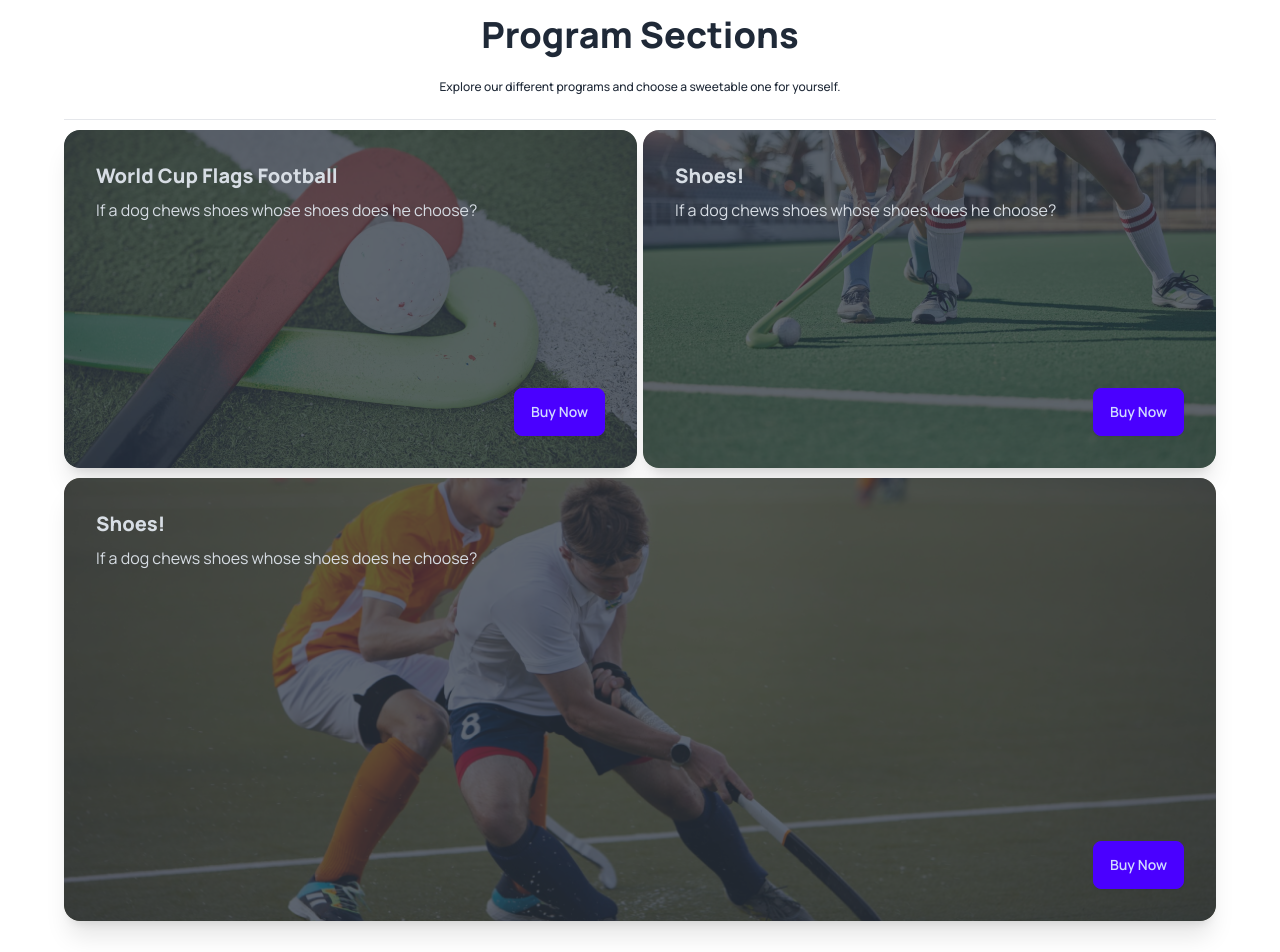
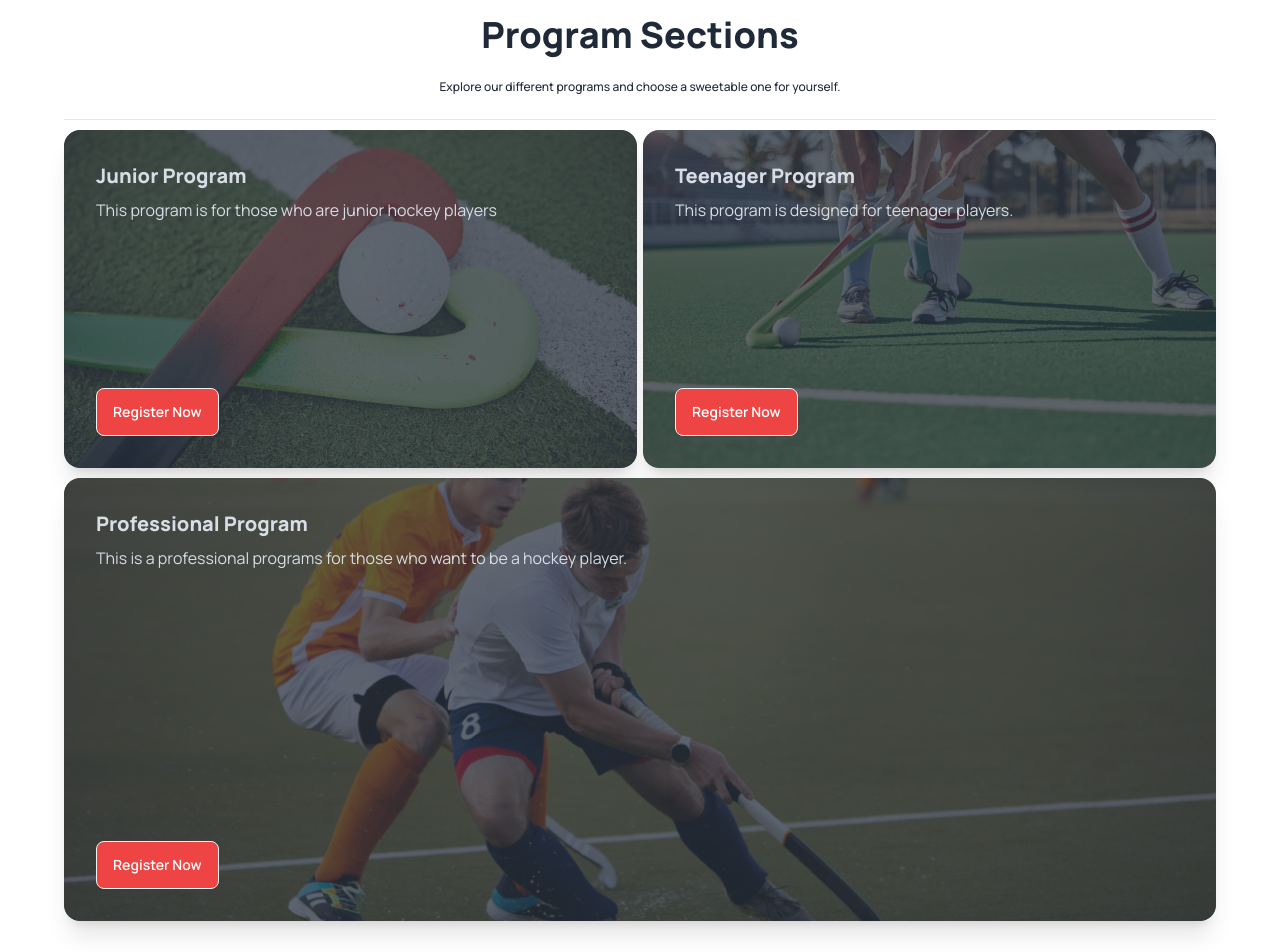
Before and after one commit to Sahara-Tohfa/Assignment-3-hockeys, a plain HTML site: page index.html in a window 1280 px wide. Shown: the part 1160-2112 px from the top of the page. Drawn offline with nearby package versions, Linux system fonts and the light colour scheme.

Commit message:
added the texts

```diff
--- a/index.html
+++ b/index.html
@@ -135,21 +135,21 @@
           <div class=" lg:flex justify-between space-y-2.5 lg:space-y-0">
           <div class="card bg-base-100 shadow-xl image-full ">
             <figure><img src="./images/2.png" alt="Shoes" /></figure>
-            <div class="card-body">
-              <h2 class="card-title text-xl font-extrabold">World Cup Flags Football</h2>
-              <p>If a dog chews shoes whose shoes does he choose?</p>
-              <div class="card-actions justify-end">
-                <button class="btn btn-primary">Buy Now</button>
+            <div class="card-body items-baseline content-baseline">
+              <h2 class="card-title text-xl font-extrabold">Junior Program</h2>
+              <p>This program is for those who are junior hockey players</p>
+              <div class="card-actions">
+                <button class="btn text-white bg-red-500">Register Now</button>
               </div>
             </div>
           </div>
           <div class="card bg-base-100 shadow-xl image-full ">
             <figure><img src="./images/3.png" alt="Shoes" /></figure>
             <div class="card-body">
-              <h2 class="card-title text-xl font-extrabold">Shoes!</h2>
-              <p>If a dog chews shoes whose shoes does he choose?</p>
-              <div class="card-actions justify-end">
-                <button class="btn btn-primary">Buy Now</button>
+              <h2 class="card-title text-xl font-extrabold">Teenager Program</h2>
+              <p>This program is designed for teenager players.</p>
+              <div class="card-actions">
+                <button class="btn text-white bg-red-500">Register Now</button>
               </div>
             </div>
           </div>
@@ -157,10 +157,10 @@
           <div class="card bg-base-100 shadow-xl image-full ">
             <figure><img src="./images/4.png" alt="Shoes" /></figure>
             <div class="card-body">
-              <h2 class="card-title text-xl font-extrabold">Shoes!</h2>
-              <p>If a dog chews shoes whose shoes does he choose?</p>
-              <div class="card-actions justify-end">
-                <button class="btn btn-primary">Buy Now</button>
+              <h2 class="card-title text-xl font-extrabold">Professional Program</h2>
+              <p>This is a professional programs for those who want to be a hockey player.</p>
+              <div class="card-actions">
+                <button class="btn text-white bg-red-500">Register Now</button>
               </div>
             </div>
           </div>
@@ -268,7 +268,7 @@
                   </div>
                   </div>
 
-            <div class=" w-full lg:w-3/5 lg:grid gap-5 grid-cols-2 grid-rows-7">
+            <div class=" w-full lg:w-3/5 justify-center lg:grid gap-5 grid-cols-2 grid-rows-7">
               <div class="col-span-1 row-span-1">
                 <p class="text-xl font-extrabold">Your Name:</p>
                 <input type="text" placeholder="Enter your full name" class="input input-bordered " disabled />
@@ -292,7 +292,7 @@
               </div>
               <div class="col-span-2 row-span-4">
                 <p class="text-xl font-extrabold">Message:</p>
-                <textarea class="textarea" placeholder="Write your message" disabled></textarea>
+                <textarea class="textarea" placeholder="Bio" disabled></textarea>
             </div>
             <div class="col-span-2">
               <button class="bg-red-500 px-4 py-6 rounded-2xl text-center text-white text-xl font-bold">Send message</button>
```
